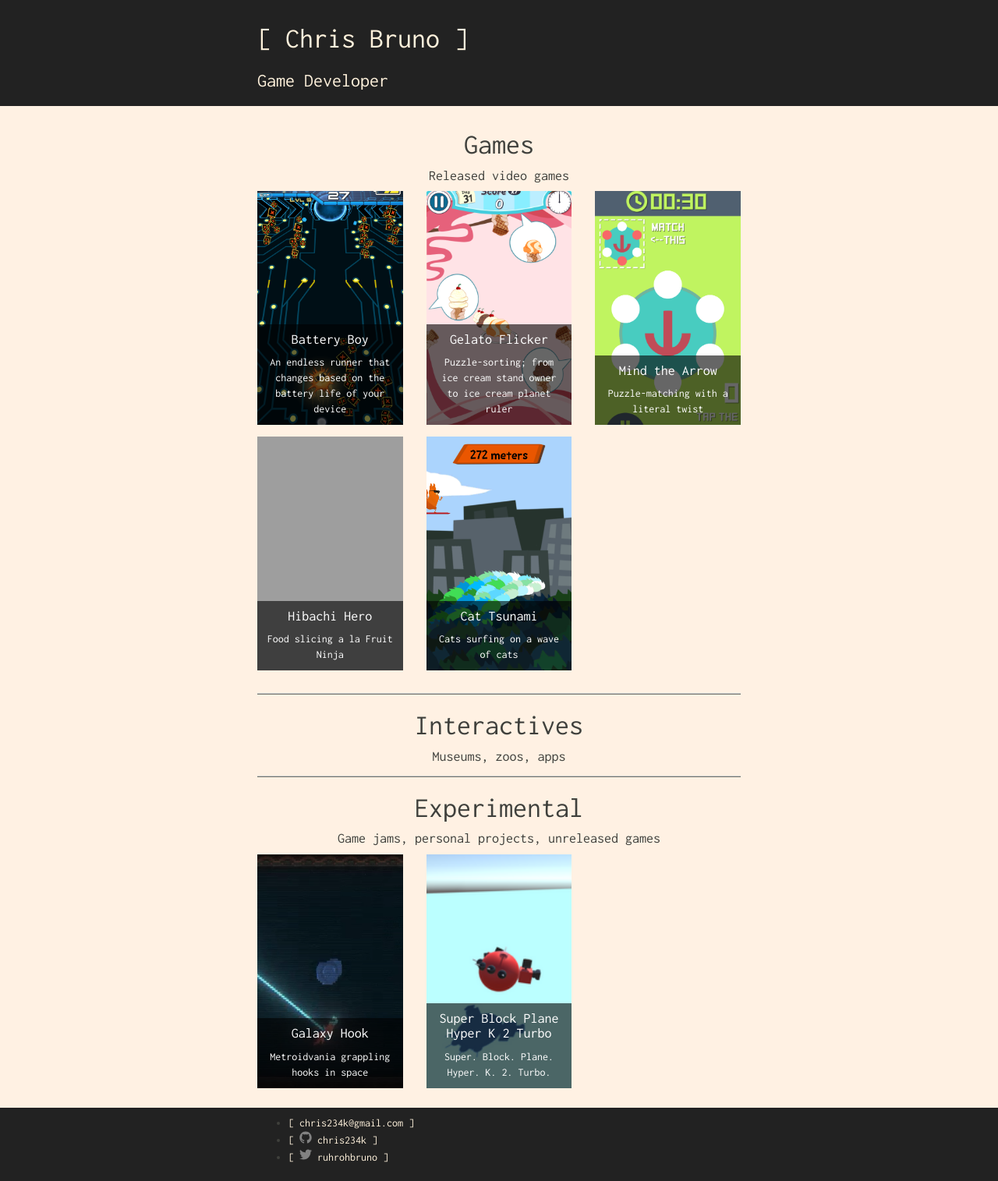
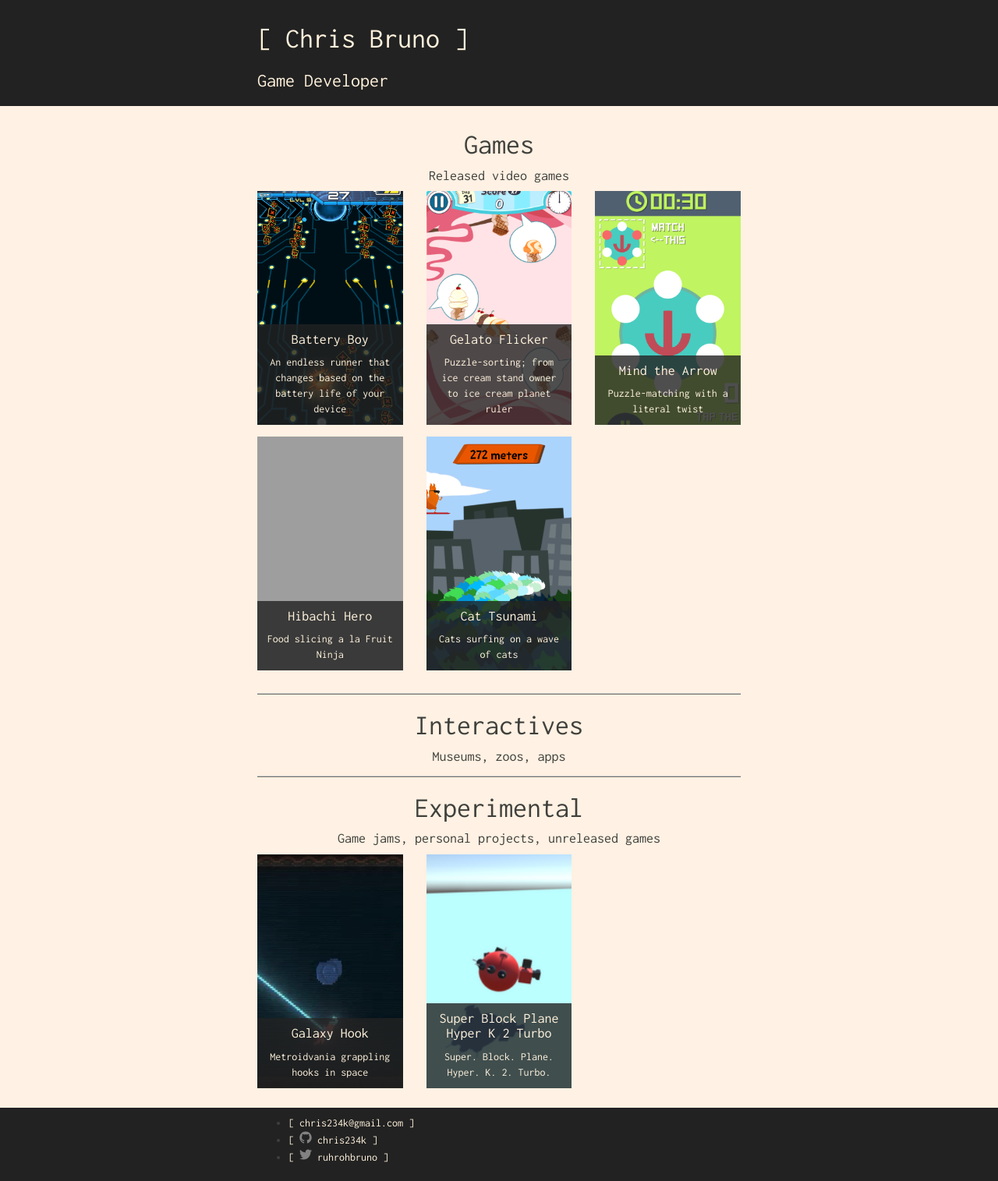
Before and after one commit to Chris234k/chris234k.github.io, a Jekyll site: the page built from index.html, in a window 1280 px wide. Shown: the whole page at 78% size. Built offline with Jekyll 4.4.1, drawn with Linux system fonts in a browser that asks for light colours; grey boxes are pictures that could not be loaded.

Commit message:
Thumbnail description color tweaks (no longer pure white)

```diff
--- a/assets/css/style.scss
+++ b/assets/css/style.scss
@@ -72,6 +72,10 @@ hr {
     background: #FFF1E3;
 }
 
+#main_content_wrap a { // Differentiate link color from background color
+    color: #3F403C;
+}
+
 .outer {
     background: #222222;
 }
@@ -94,8 +98,8 @@ hr {
 }
 
 .thumbnail_description {
-    background-color: rgba(0, 0, 0, 0.6);
-    color: white;
+    background-color: rgba(34,34,34,0.8); // Same as header and footer with 80% alpha
+    color: #FFF2DC;
     width: 100%;
     bottom: 0px;
     left: 0px;
```
